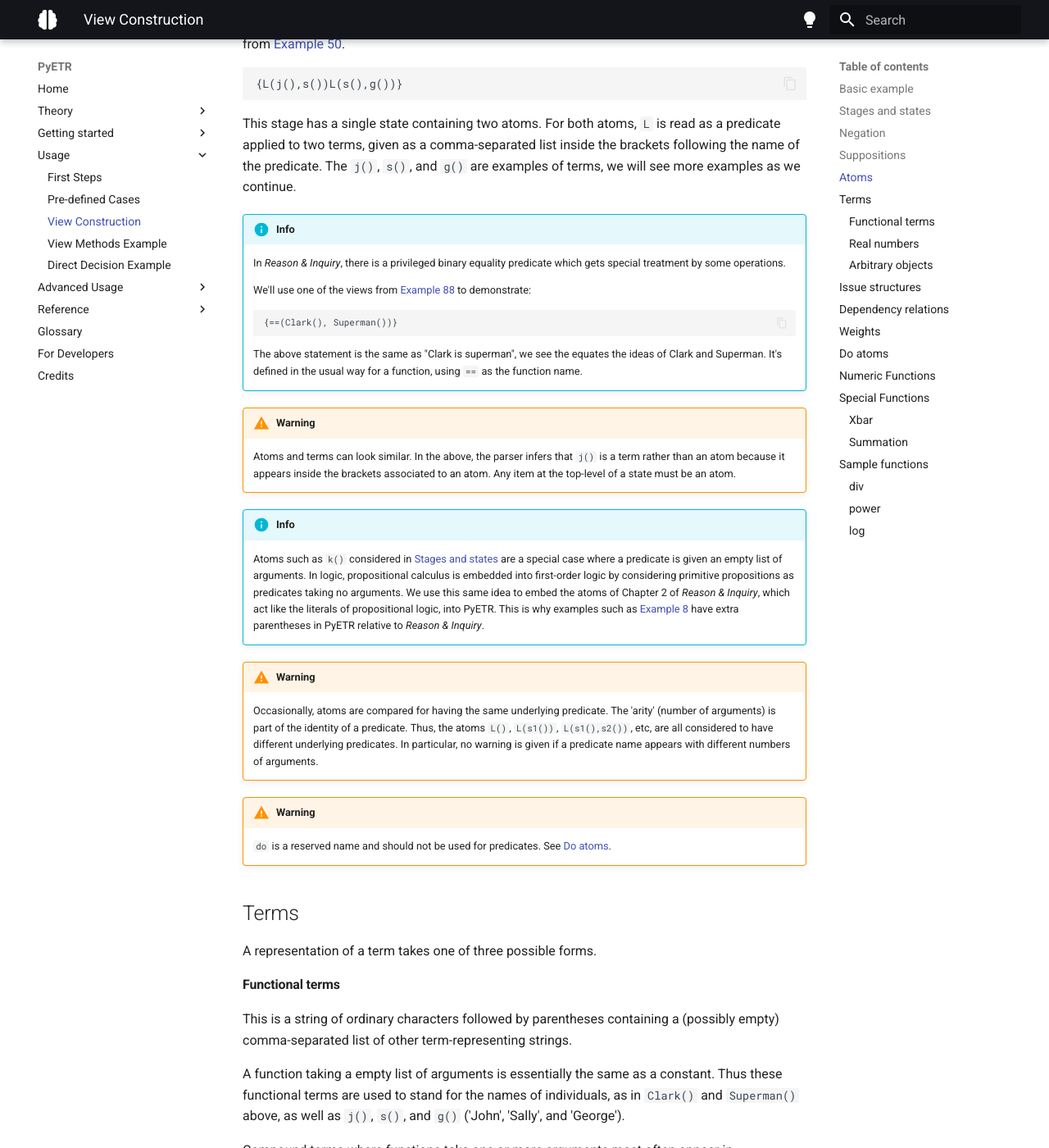
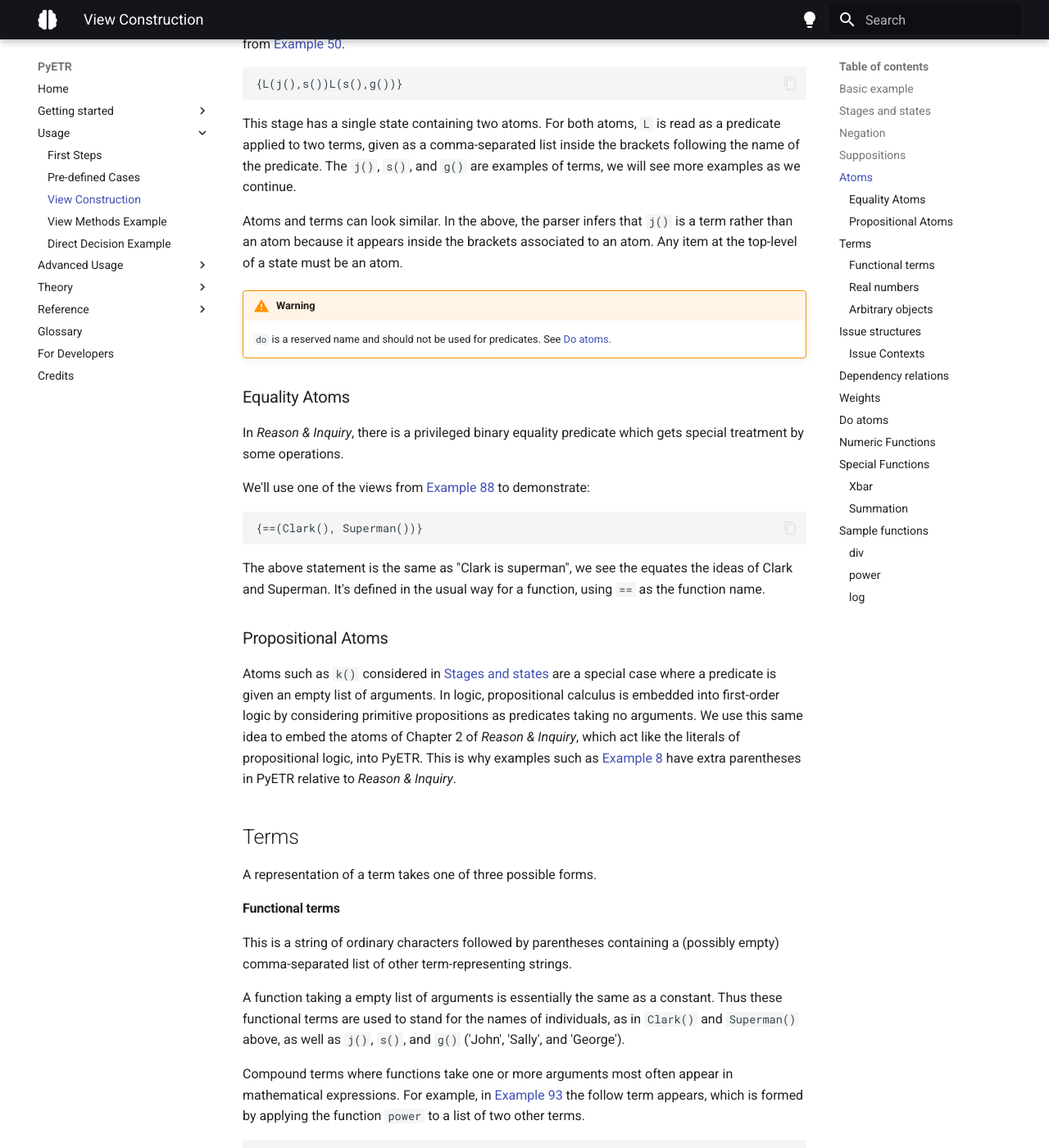
Before and after one commit to juancadile/PyETR-myfork, an MkDocs documentation site: the page built from docs/usage/view_construction.md, in a window 1280 px wide and 1400 px high, scrolled down 4207 px. Shown: the whole window at 82% size. Built offline with MkDocs 1.6.1 and Material for MkDocs 9.7.7, drawn with Linux system fonts in a browser that asks for light colours; some of the changed text lies outside the part shown.

Commit message:
First comments

````diff
--- a/docs/usage/view_construction.md
+++ b/docs/usage/view_construction.md
@@ -168,35 +168,31 @@ This stage has a single state containing two atoms.
 For both atoms, `L` is read as a predicate applied to two terms, given as a comma-separated list inside the brackets following the name of the predicate.
 The `j()`, `s()`, and `g()` are examples of terms, we will see more examples as we continue.
 
-!!! info
-    In *Reason & Inquiry*, there is a privileged binary equality predicate which gets special treatment by some operations.
+Atoms and terms can look similar.
+In the above, the parser infers that `j()` is a term rather than an atom because it appears inside the brackets associated to an atom.
+Any item at the top-level of a state must be an atom.
 
-    We'll use one of the views from [Example 88](../reference/case_index.md#e88) to demonstrate:
-    ```
-    {==(Clark(), Superman())}
-    ```
-    The above statement is the same as "Clark is superman", we see the equates the ideas of Clark and Superman. It's defined in the usual way for a function, using `==` as the function name.
-
-!!! warning
-    Atoms and terms can look similar.
-    In the above, the parser infers that `j()` is a term rather than an atom because it appears inside the brackets associated to an atom.
-    Any item at the top-level of a state must be an atom.
-
-!!! info
-    Atoms such as `k()` considered in [Stages and states](#stages-and-states) are a special case where a predicate is given an empty list of arguments.
-    In logic, propositional calculus is embedded into first-order logic by considering primitive propositions as predicates taking no arguments.
-    We use this same idea to embed the atoms of Chapter 2 of *Reason & Inquiry*, which act like the literals of propositional logic, into PyETR.
-    This is why examples such as [Example 8](../reference/case_index.md#e8) have extra parentheses in PyETR relative to *Reason & Inquiry*.
-
-!!! warning
-    Occasionally, atoms are compared for having the same underlying predicate.
-    The 'arity' (number of arguments) is part of the identity of a predicate.
-    Thus, the atoms `L()`, `L(s1())`, `L(s1(),s2())`, etc, are all considered to have different underlying predicates.
-    In particular, no warning is given if a predicate name appears with different numbers of arguments.
 
 !!! warning
     `do` is a reserved name and should not be used for predicates.
     See [Do atoms](#do-atoms).
+
+### Equality Atoms
+In *Reason & Inquiry*, there is a privileged binary equality predicate which gets special treatment by some operations.
+
+We'll use one of the views from [Example 88](../reference/case_index.md#e88) to demonstrate:
+```
+{==(Clark(), Superman())}
+```
+The above statement is the same as "Clark is superman", we see the equates the ideas of Clark and Superman. It's defined in the usual way for a function, using `==` as the function name.
+
+
+### Propositional Atoms
+
+Atoms such as `k()` considered in [Stages and states](#stages-and-states) are a special case where a predicate is given an empty list of arguments.
+In logic, propositional calculus is embedded into first-order logic by considering primitive propositions as predicates taking no arguments.
+We use this same idea to embed the atoms of Chapter 2 of *Reason & Inquiry*, which act like the literals of propositional logic, into PyETR.
+This is why examples such as [Example 8](../reference/case_index.md#e8) have extra parentheses in PyETR relative to *Reason & Inquiry*.
 
 ## Terms
 
@@ -243,35 +239,33 @@ For example, in [Example 47](../reference/case_index.md#e47), the view
 has the (functional) term `Maritima()` at issue for the context `Thermotogum(?)`.
 
 !!! info
-    The issue structures in PyETR follow exactly the description given in Definition 4.7/A.29 in *Reason & Inquiry* and the informal use of the circumflex in the book agrees with the asterisk here.
-
-    In particular, the environment of a term for which it is at issue may include being a subterm of another term and extends upwards to the (first) atom containing it.
+    The issue structures in PyETR follow exactly the description given in Definition 4.7/A.29 in *Reason & Inquiry* and the informal use of the circumflex in the book agrees with the asterisk here. For more information about issue structures we recommend taking a look at this.
 
     See [Differences with R&I](../theory/differences.md#do-atoms-and-issue-structures), for a discussion on how [Do atoms](#do-atoms) interact with issues.
 
-!!! warning
-    For users unfamiliar with issue structures from *R&I*, the following is a likely source of initial confusion.
-    The following strings all represent the same view.
-    ```
-    {A(a()*),A(a())B(b())}
-    {A(a()),A(a()*)B(b())}
-    {A(a()*),A(a()*)B(b())}
-    ```
-    Converting any of them to string with `to_str()` will give the representation with two asterisks (i.e. the third one up to reordering).
+### Issue Contexts
+For users unfamiliar with issue structures from *R&I*, the following is a likely source of initial confusion.
+The following strings all represent the same view.
+```
+{A(a()*),A(a())B(b())}
+{A(a()),A(a()*)B(b())}
+{A(a()*),A(a()*)B(b())}
+```
+Converting any of them to string with `to_str()` will give the representation with two asterisks (i.e. the third one up to reordering).
 
-    This is expected behaviour.
-    The reason is that any of these asterisks informs PyETR that `a()` is at issue for the environment `A(?)`, and being at issue is a global property of the view *not* of the individual instances of `A(a())`.
-    Thus it is not meaningful for some 'instances' of `A(a())` to have `a()` at issue and not others.
-    When converting to string, all instances of `A(a())` are decorated with an asterisk as a canonical choice.
+This is expected behaviour.
+The reason is that any of these asterisks informs PyETR that `a()` is at issue for the environment `A(?)`, and being at issue is a global property of the view *not* of the individual instances of `A(a())`.
+Thus it is not meaningful for some 'instances' of `A(a())` to have `a()` at issue and not others.
+When converting to string, all instances of `A(a())` are decorated with an asterisk as a canonical choice.
 
-    This may be clearest if you print this in `v.base` mode like so:
-    ```py
-    from pyetr import View
+This may be clearest if you print this in `v.base` mode like so:
+```py
+from pyetr import View
 
-    print(View.from_str("{A(a()*),A(a())B(b())}").base) # {A(a),B(b)A(a)}^{0} issues={(a,A(?))}
-    print(View.from_str("{A(a()),A(a()*)B(b())}").base) # {A(a),A(a)B(b)}^{0} issues={(a,A(?))}
-    print(View.from_str("{A(a()*),A(a()*)B(b())}").base) # {A(a),A(a)B(b)}^{0} issues={(a,A(?))}
-    ```
+print(View.from_str("{A(a()*),A(a())B(b())}").base) # {A(a),B(b)A(a)}^{0} issues={(a,A(?))}
+print(View.from_str("{A(a()),A(a()*)B(b())}").base) # {A(a),A(a)B(b)}^{0} issues={(a,A(?))}
+print(View.from_str("{A(a()*),A(a()*)B(b())}").base) # {A(a),A(a)B(b)}^{0} issues={(a,A(?))}
+```
 
 ## Dependency relations
 
--- a/mkdocs.yml
+++ b/mkdocs.yml
@@ -2,11 +2,8 @@ site_name: PyETR
 
 nav:
   - 'Home': 'index.md'
-  - 'Theory' :
-    - 'Overview' : 'theory/overview.md'
-    - 'Systems from R&I' : 'theory/systems.md'
-    - 'Differences with R&I' : 'theory/differences.md'
   - 'Getting started':
+    - 'Overview' : 'getting_started/overview.md'
     - 'Installation': 'getting_started/installation.md'
     - 'Python': 'getting_started/python.md'
   - 'Usage':
@@ -21,6 +18,9 @@ nav:
     - 'Func Callers': 'advanced_usage/func_callers.md'
     - 'Troubleshooting': 'advanced_usage/troubleshooting.md'
     - 'Equality': 'advanced_usage/view_equality_and_equivalence.md'
+  - 'Theory' :
+    - 'Systems from R&I' : 'theory/systems.md'
+    - 'Differences with R&I' : 'theory/differences.md'
   - 'Reference':
     - 'Overview': 'reference/overview.md'
     - 'Case Index': 'reference/case_index.md'
````
Also changed, not shown: docs/getting_started/overview.md (renamed from docs/theory/overview.md, +1 -1 lines), docs/index.md (+2 -0 lines).
